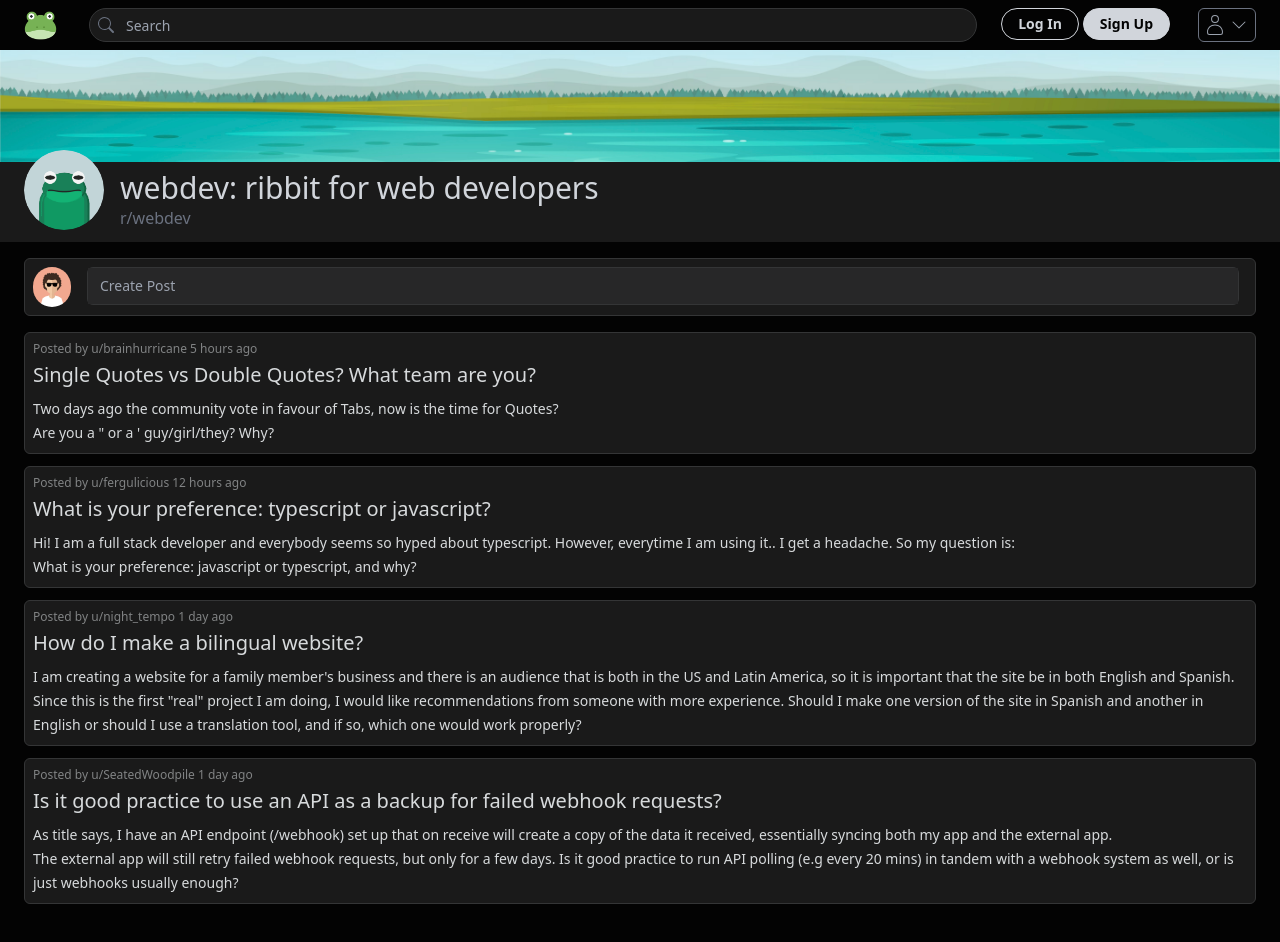
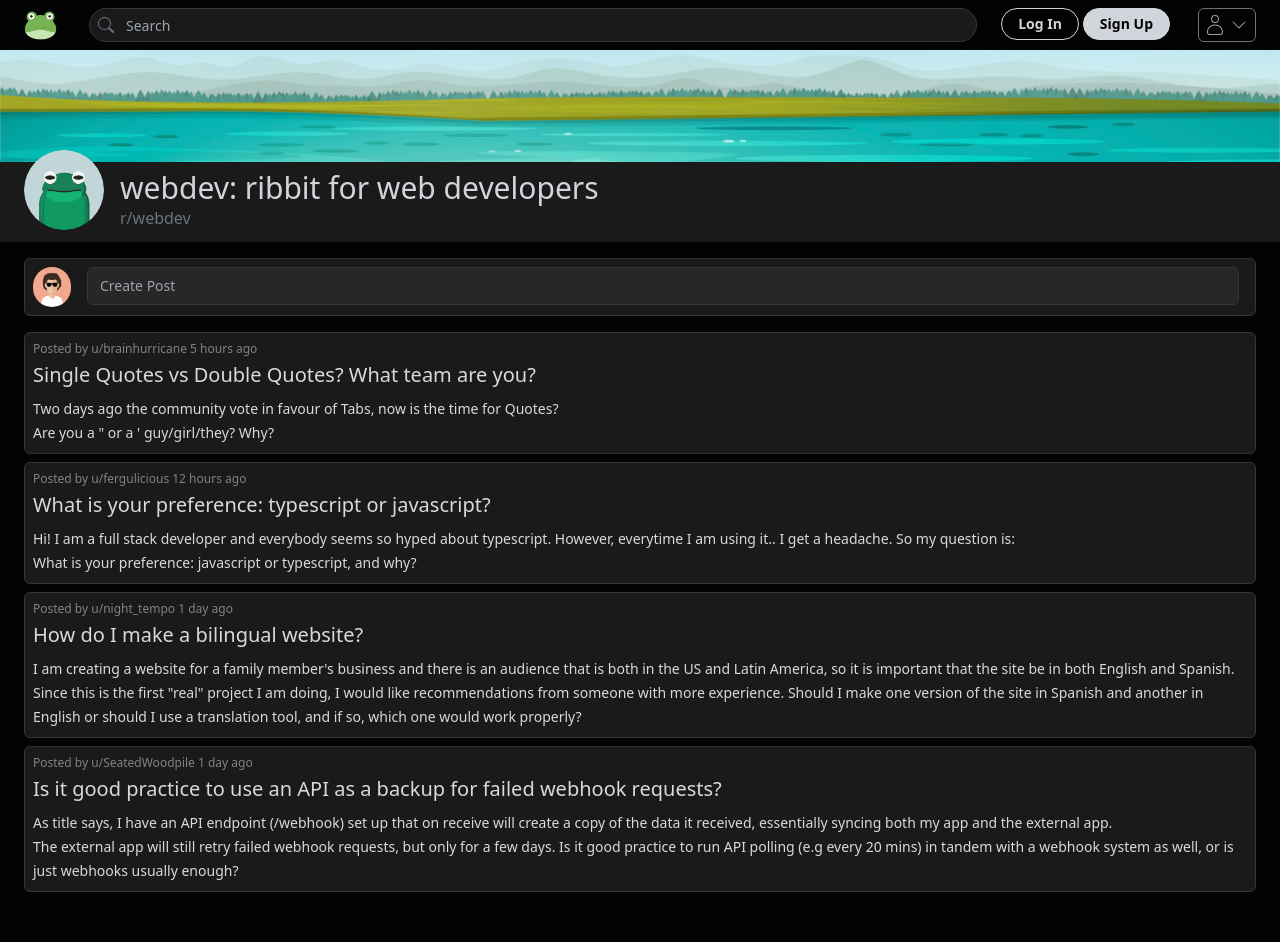
Before and after one commit to Lizette-Dimalanta/Ribbit, a React (Vite) app: page / in a window 1280 px wide. Shown: the top 942 px of the page. Built offline with nearby package versions, Linux system fonts and the light colour scheme.

Commit message:
Updated padding

```diff
--- a/src/App.jsx
+++ b/src/App.jsx
@@ -18,7 +18,7 @@ function App() {
       <NewPost />
 
       <div className="bg-reddit_dark h-screen">
-        <div className="bg-reddit_dark px-6 text-reddit_text pb-3">
+        <div className="bg-reddit_dark px-6 text-reddit_text pb-2">
           <div className="border border-reddit_border bg-reddit_dark-brighter p-2 rounded-md">
             <h5 className="text-reddit_text-darker text-xs">
               Posted by u/brainhurricane 5 hours ago
@@ -47,7 +47,7 @@ function App() {
               What is your preference: javascript or typescript, and why?
             </p>
         </div>
-        <div className="bg-reddit_dark text-reddit_text pt-3">
+        <div className="bg-reddit_dark text-reddit_text pt-2">
           <div className="border border-reddit_border bg-reddit_dark-brighter p-2 rounded-md">
             <h5 className="text-reddit_text-darker text-xs">
               Posted by u/night_tempo 1 day ago
@@ -60,7 +60,7 @@ function App() {
             </p>
           </div>
         </div>
-        <div className="bg-reddit_dark text-reddit_text pb-10 pt-3">
+        <div className="bg-reddit_dark text-reddit_text pb-10 pt-2">
           <div className="border border-reddit_border bg-reddit_dark-brighter p-2 rounded-md">
             <h5 className="text-reddit_text-darker text-xs">
               Posted by u/SeatedWoodpile 1 day ago
```
